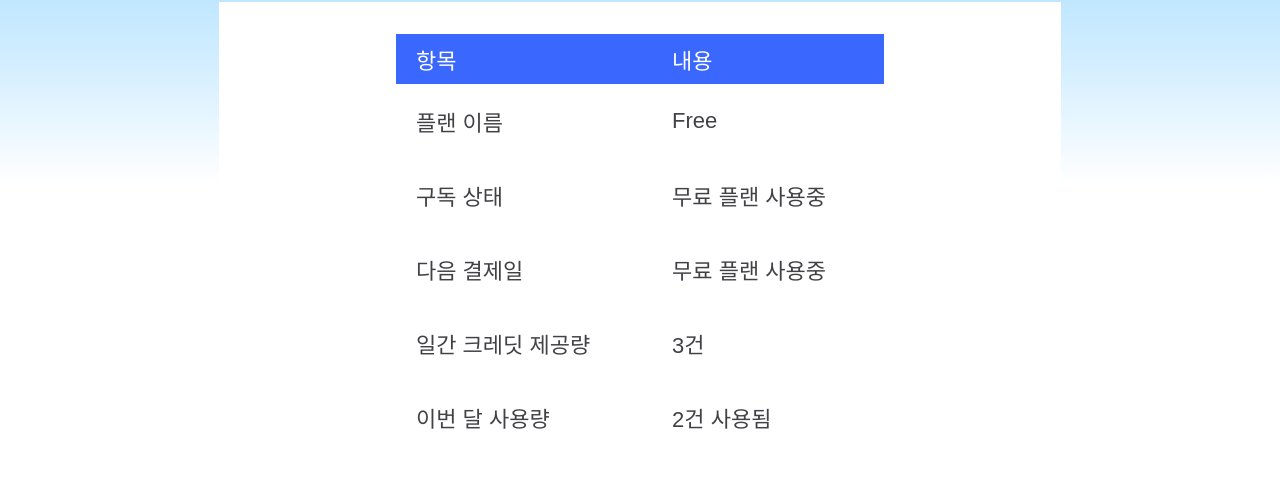
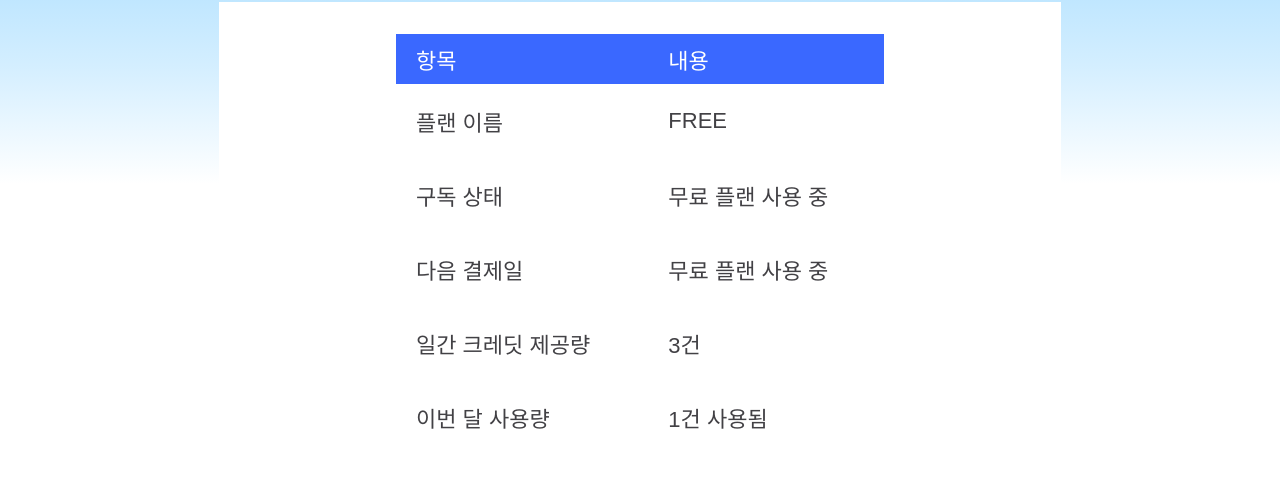
Before and after one commit to 508PERFACT/FE, a React (Vite) app: page /subscribe in a window 1280 px wide. Shown: the part 216-720 px from the top of the page. Built offline with nearby package versions, Linux system fonts and the light colour scheme; no server answers; a web font is replaced by a local one.

Commit message:
✅: 구독 페이지 api 통신 전 목데이터 테스트

```diff
--- a/src/page/Subscribe.jsx
+++ b/src/page/Subscribe.jsx
@@ -1,10 +1,26 @@
-import React, { useState } from 'react';
+import React, { useEffect, useState } from 'react';
 import styles from '@/styles/pages/Subscribe.module.scss';
 import { logo_modal, star_sub_blue } from '@/assets';
+import api from '@/apis/axiosInstance';
 
 export const Subscribe = () => {
   const [isSubscribe, setIsSubscribe] = useState(false);
   const [modalType, setModalType] = useState('close');
+  const [subscribeData, setSubscribeData] = useState({});
+
+  useEffect(() => {
+    const getSubscribe = async () => {
+      try {
+        // const res = await api.get('users/subscribe');
+        // if (res.isSuccess === true)
+        // setSubscribeData(res.data.result);
+        setSubscribeData(mockSubscription.result);
+      } catch (error) {
+        console.error(error);
+      }
+    };
+    getSubscribe();
+  }, []);
 
   return (
     <div className={styles.container}>
@@ -28,23 +44,23 @@ export const Subscribe = () => {
           </thead>
           <tr>
             <td>플랜 이름</td>
-            <td>{`Free`}</td>
+            <td>{subscribeData.planName}</td>
           </tr>
           <tr>
             <td>구독 상태</td>
-            <td>{`무료 플랜 사용중`}</td>
+            <td>{subscribeData.subscribeStatus}</td>
           </tr>
           <tr>
             <td>다음 결제일</td>
-            <td>{`무료 플랜 사용중`}</td>
+            <td>{subscribeData.nextBillingDate}</td>
           </tr>
           <tr>
             <td>일간 크레딧 제공량</td>
-            <td>{`3`}건</td>
+            <td>{subscribeData.dailyCredit}건</td>
           </tr>
           <tr>
             <td>이번 달 사용량</td>
-            <td>{`2`}건 사용됨</td>
+            <td>{subscribeData.thisMonthUsage}건 사용됨</td>
           </tr>
         </table>
       </div>
@@ -125,3 +141,17 @@ const SubscribeModal = ({ modalType, setModalType, setIsSubscribe }) => {
     </div>
   );
 };
+
+const mockSubscription = {
+  isSuccess: true,
+  code: 'USER2002',
+  message: '구독 상태 조회 성공',
+  result: {
+    planName: 'FREE',
+    subscribeStatus: '무료 플랜 사용 중',
+    nextBillingDate: '무료 플랜 사용 중',
+    dailyCredit: 3,
+    todayUsage: 1,
+    thisMonthUsage: 1,
+  },
+};
```
